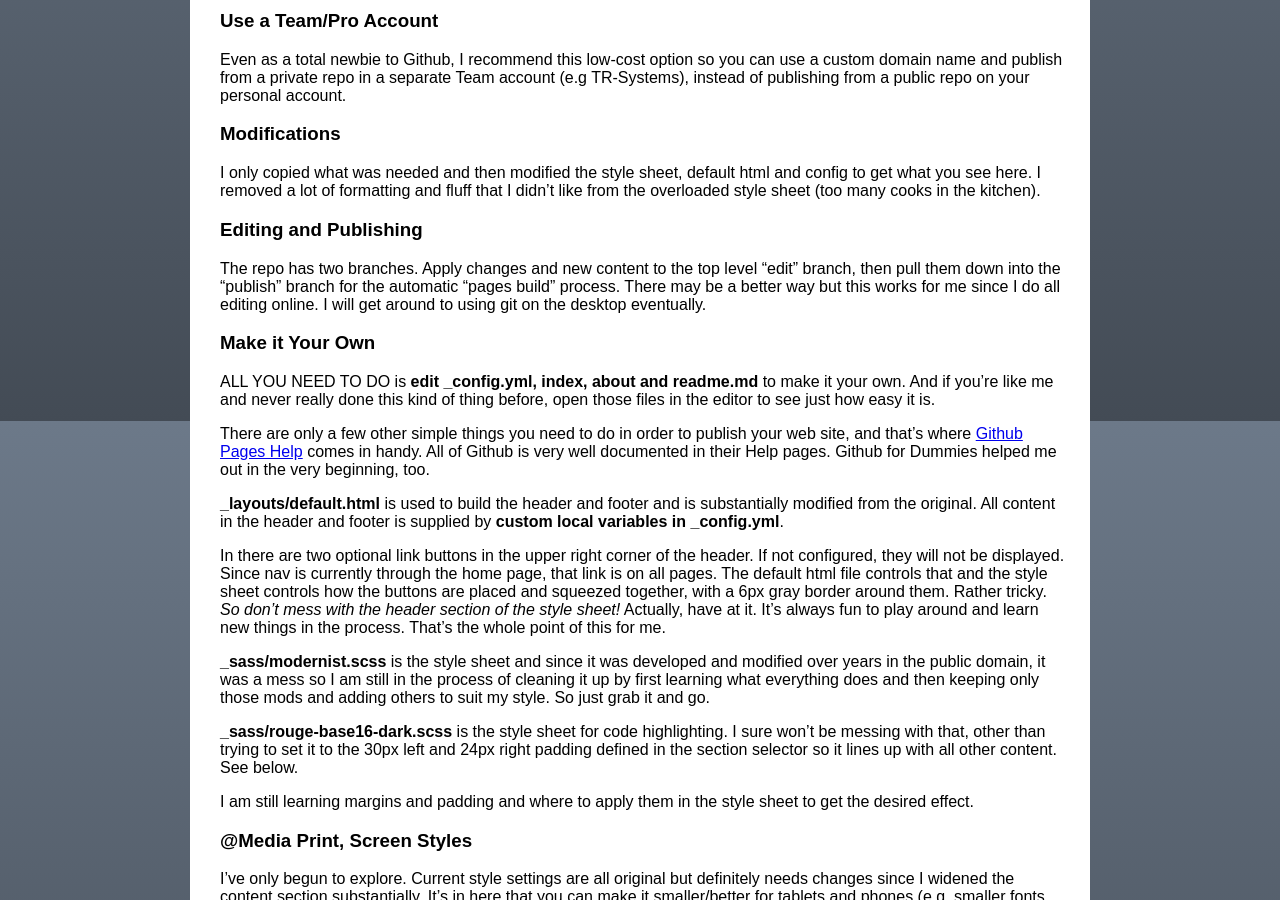
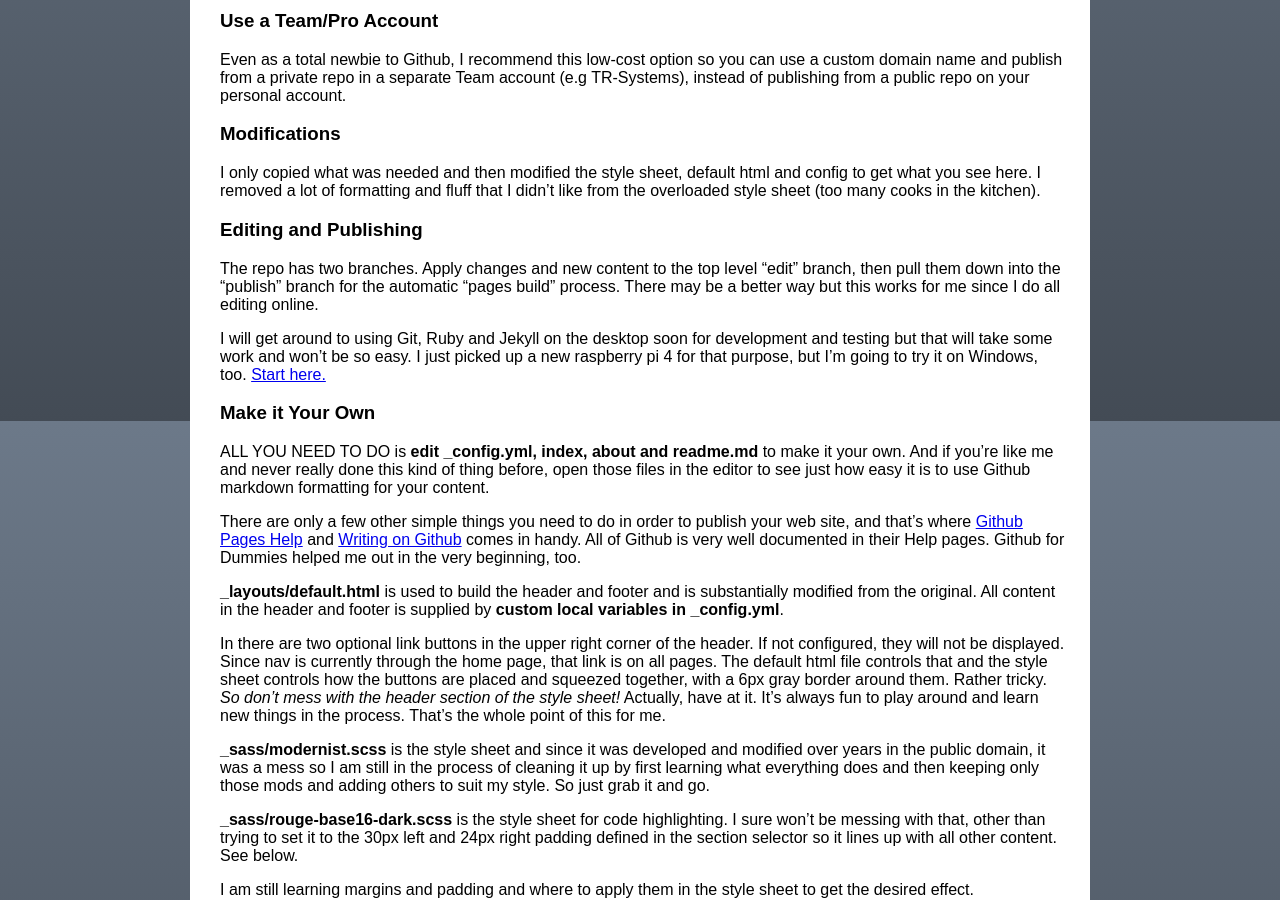
Before and after one commit to TR-Systems/modernist, a Jekyll site: the page built from index.md, in a window 1280 px wide and 900 px high, scrolled down 479 px. Built offline with Jekyll 4.4.1, drawn with Linux system fonts in a browser that asks for light colours; our own code applies the rules of GitHub Pages for plain Markdown files.

Commit message:
Update index.md

```diff
--- a/index.md
+++ b/index.md
@@ -18,12 +18,14 @@ Even as a total newbie to Github, I recommend this low-cost option so you can us
 I only copied what was needed and then modified the style sheet, default html and config to get what you see here. I removed a lot of formatting and fluff that I didn't like from the overloaded style sheet (too many cooks in the kitchen).
 
 ### Editing and Publishing
-The repo has two branches. Apply changes and new content to the top level "edit" branch, then pull them down into the "publish" branch for the automatic "pages build" process. There may be a better way but this works for me since I do all editing online. I will get around to using git on the desktop eventually.
+The repo has two branches. Apply changes and new content to the top level "edit" branch, then pull them down into the "publish" branch for the automatic "pages build" process. There may be a better way but this works for me since I do all editing online.
+
+I will get around to using Git, Ruby and Jekyll on the desktop soon for development and testing but that will take some work and won't be so easy. I just picked up a new raspberry pi 4 for that purpose, but I'm going to try it on Windows, too. [Start here.](https://docs.github.com/en/pages/setting-up-a-github-pages-site-with-jekyll/testing-your-github-pages-site-locally-with-jekyll){:target="_blank"}
 
 ### Make it Your Own
-ALL YOU NEED TO DO is **edit _config.yml, index, about and readme.md** to make it your own. And if you're like me and never really done this kind of thing before, open those files in the editor to see just how easy it is.
+ALL YOU NEED TO DO is **edit _config.yml, index, about and readme.md** to make it your own. And if you're like me and never really done this kind of thing before, open those files in the editor to see just how easy it is to use Github markdown formatting for your content.
 
-There are only a few other simple things you need to do in order to publish your web site, and that's where [Github Pages Help](https://docs.github.com/en/pages){:target="_blank"} comes in handy. All of Github is very well documented in their Help pages. Github for Dummies helped me out in the very beginning, too.
+There are only a few other simple things you need to do in order to publish your web site, and that's where [Github Pages Help](https://docs.github.com/en/pages){:target="_blank"} and [Writing on Github](https://docs.github.com/en/get-started/writing-on-github){:target="_blank"} comes in handy. All of Github is very well documented in their Help pages. Github for Dummies helped me out in the very beginning, too.
 
 **_layouts/default.html** is used to build the header and footer and is substantially modified from the original. All content in the header and footer is supplied by **custom local variables in _config.yml**.
 
```
